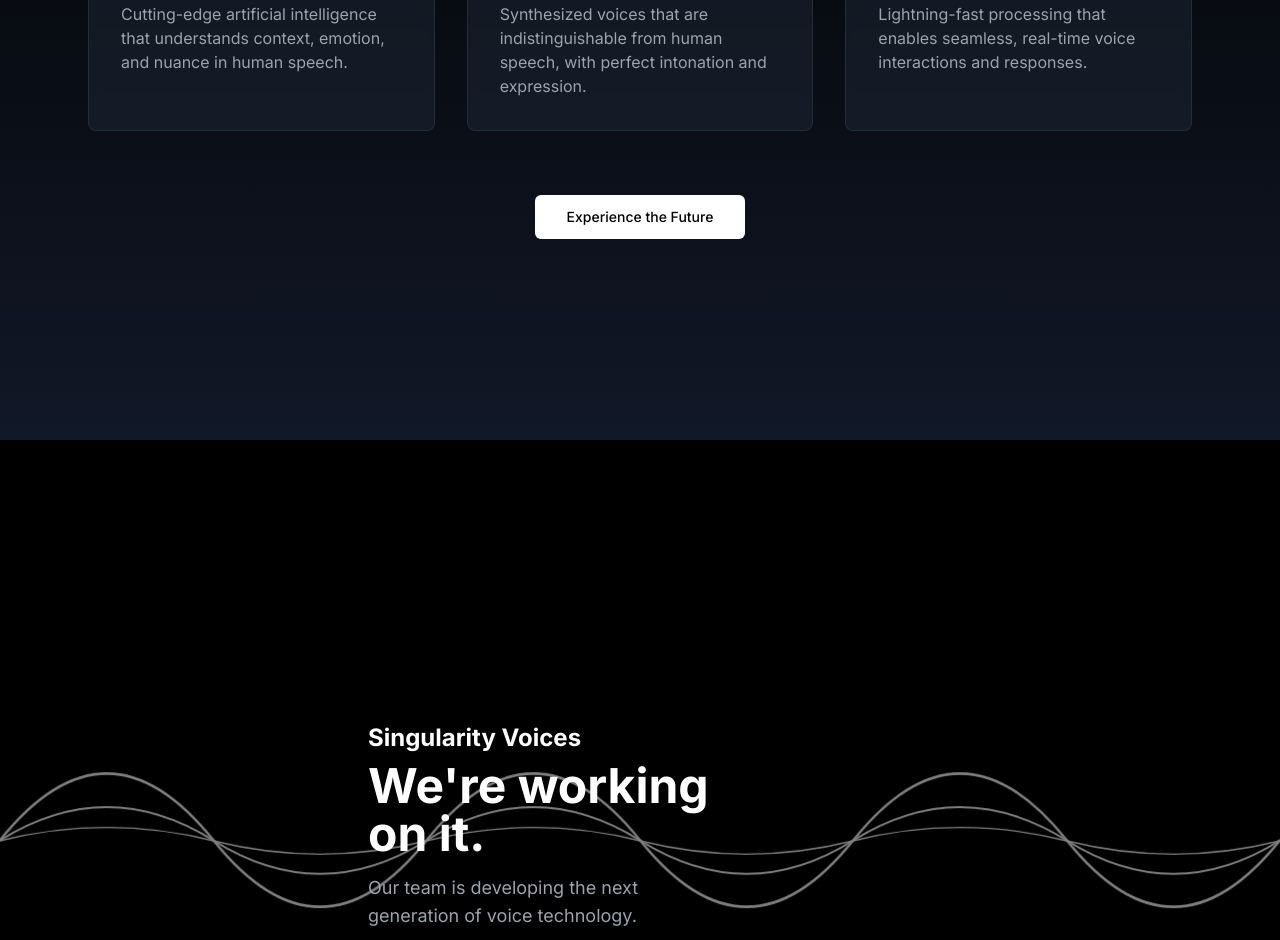
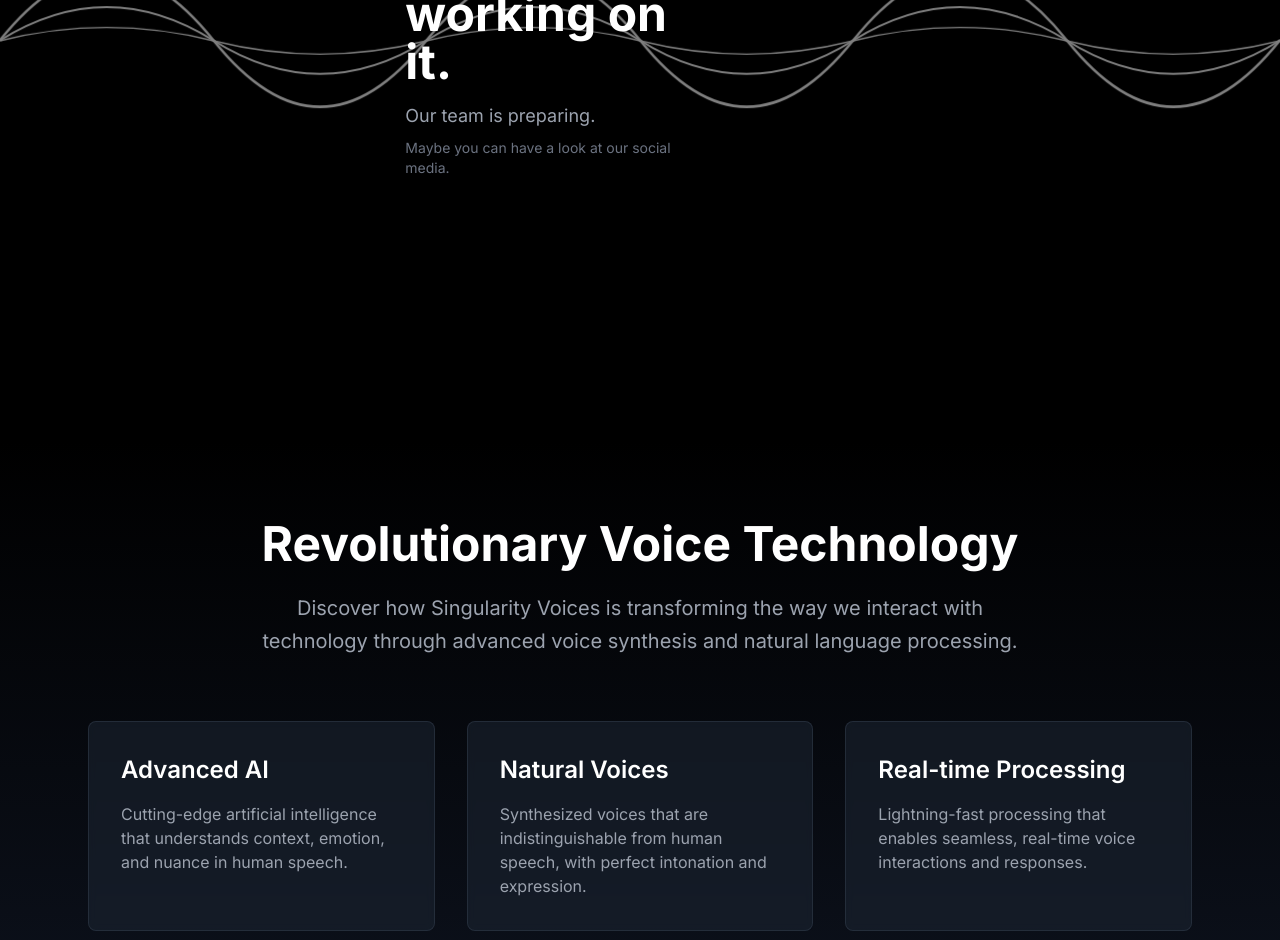
Before and after one commit to XiaUbeta/SVoices-LandingPage-undermaintainace, a Next.js app: page / in a window 1280 px wide. Shown: the part 1160-2100 px from the top of the page. Built offline with nearby package versions, Linux system fonts and the light colour scheme.

Commit message:
Add files via upload

```diff
--- a/src/components/LandingPage.tsx
+++ b/src/components/LandingPage.tsx
@@ -129,6 +129,8 @@
         </div>
       </div>
 
+      <Media />
+
       {/* Content Section */}
       <div id="content-section" className="min-h-screen bg-gradient-to-b from-black to-gray-900 py-20">
         <div className="max-w-6xl mx-auto px-6">
@@ -169,8 +171,6 @@
           </div>
         </div>
       </div>
-
-      <Media />
     </div>
 
   )
--- a/src/components/Media.tsx
+++ b/src/components/Media.tsx
@@ -43,10 +43,10 @@
               We&apos;re working on it.
             </h1>
             <p className="text-lg text-gray-400">
-              Our team is developing the next generation of voice technology.
+              Our team is preparing.
             </p>
             <p className="text-sm text-gray-500 mt-2">
-              Stay tuned for updates.
+              Maybe you can have a look at our social media.
             </p>
           </div>
 
```
